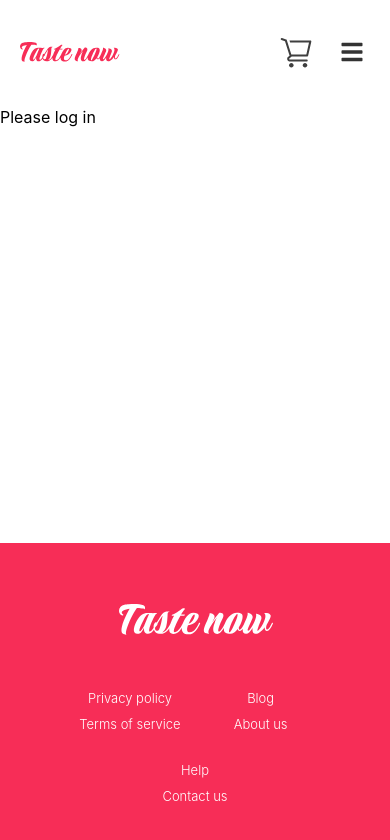
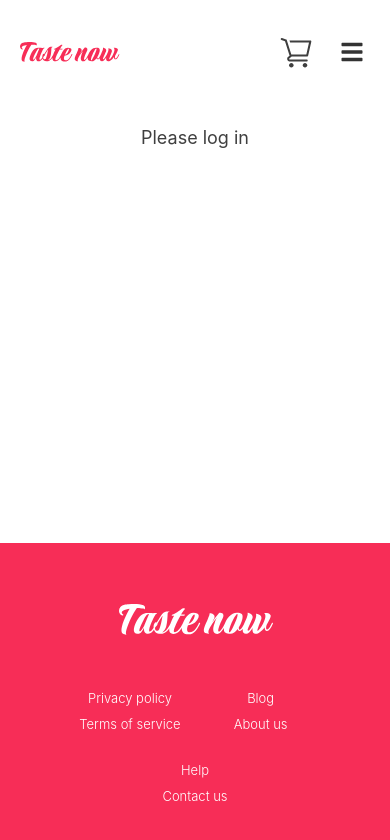
Before and after one commit to Jendosek/taste_now, a React (Create React App) app: page /profile in a window 390 px wide. Shown: the top 840 px of the page. Built offline with nearby package versions, Linux system fonts and the light colour scheme.

Commit message:
fix bugs

```diff
--- a/src/features/popularCategories/style.css
+++ b/src/features/popularCategories/style.css
@@ -372,4 +372,8 @@
         width: 35px;
         height: 35px;
     }
+    .topping-row input {
+        width: 20px;
+        height: 20px;
+    }
 }
--- a/src/screens/profile/style.css
+++ b/src/screens/profile/style.css
@@ -5,6 +5,14 @@
     display: flex;
     gap: 60px;
     min-height: 80vh;
+}
+
+.profile-container {
+    font-size: 22px;
+    padding: 20px;
+    color: #3f3f3f;
+    text-align: center;
+
 }
 
 .profile-content-name {
@@ -105,6 +113,13 @@
 }
 
 @media (max-width: 768px) {
+    .profile-container {
+        font-size: 18px;
+        padding: 20px;
+        color: #3f3f3f;
+        text-align: center;
+    }
+
     .profile-page {
         flex-direction: column;
     }
```
